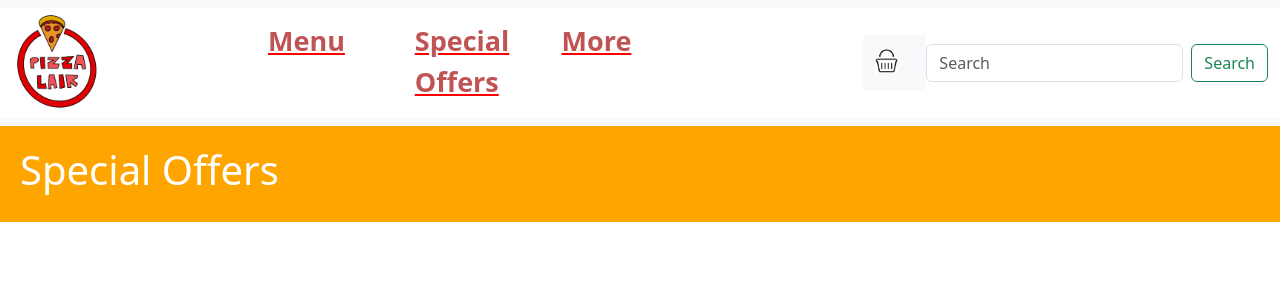
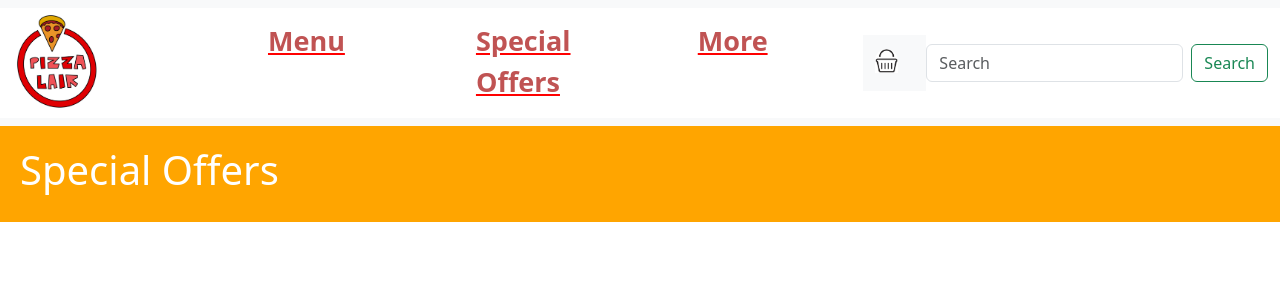
Before and after one commit to dorajohanns/pizza_v2, a Django app: template templates/offers/offers.html in a window 1280 px wide. Shown: the top 300 px of the page. Run offline with Django 4.2, Linux system fonts and the light colour scheme; the template is opened without the code that fills it, so the values that code supplies are empty.

Commit message:
navbar update

```diff
--- a/static/css/navbar.css
+++ b/static/css/navbar.css
@@ -22,3 +22,7 @@
     color: rgba(168, 17, 17, 0.72);
     font-weight: bold;
 }
+
+ul.navbar-nav {
+    gap: 15%;
+}
--- a/templates/navigation.html
+++ b/templates/navigation.html
@@ -2,7 +2,7 @@
 <nav class="navbar navbar-expand-lg bg-body-tertiary">
   <div id="subnav" class="container-fluid">
     <a class="navbar-brand" href="{% url 'mainpage' %}">
-      <img src="../static/images/logo.jpg" alt="pizza lair logo" height="100" width="200">
+      <img src="../static/images/logo.jpg" alt="pizza lair logo" class="logo" width="100px" height="100px">
     </a>
     <button class="navbar-toggler" type="button" data-bs-toggle="collapse" data-bs-target="#navbarNav" aria-controls="navbarNav" aria-expanded="false" aria-label="Toggle navigation">
       <span class="navbar-toggler-icon"></span>
```
